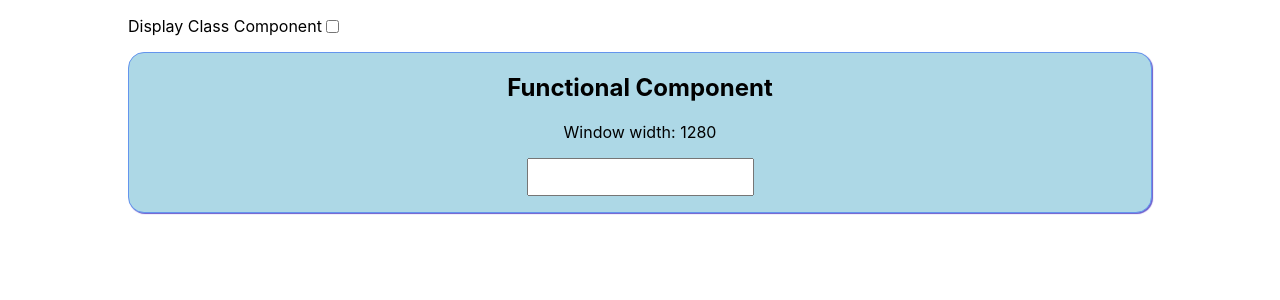
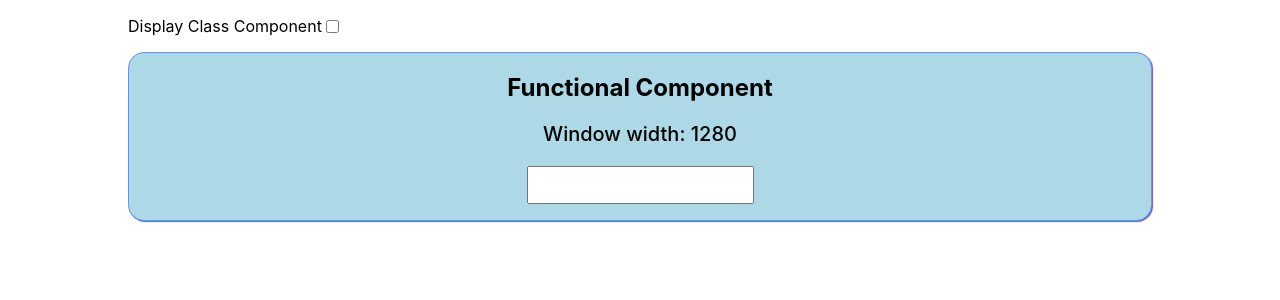
Before and after one commit to ayerest/bookclub, a React (Create React App) app in the folder react-lab/render-props/: page / in a window 1280 px wide. Both pictures are taken after a click on the checkbox 332 px from the left and 26 px from the top of the page. Shown: the top 300 px of the page. Built offline with nearby package versions, Linux system fonts and the light colour scheme.

Commit message:
adding notes

```diff
--- a/react-lab/render-props/src/App.css
+++ b/react-lab/render-props/src/App.css
@@ -33,6 +33,11 @@ body {
 input {
   padding: .5rem;
   font-size: 1rem;
+}
+
+.windowWidth {
+  font-size: 1.25rem;
+  font-weight: 500;
 }
 
 .App {
--- a/react-lab/render-props/src/FunctionalComponent.jsx
+++ b/react-lab/render-props/src/FunctionalComponent.jsx
@@ -32,7 +32,7 @@ const FunctionalComponent = ({ thisThing, thisOtherThing }) => {
   return (
     <div className="component functional">
       <h2>Functional Component</h2>
-      <p>Window width: {windowWidth}</p>
+      <p className="windowWidth">Window width: {windowWidth}</p>
       <div className="inputHolder">
         <input
           type="text"
--- a/react-lab/render-props/src/notes/ClassComponent.jsx
+++ b/react-lab/render-props/src/notes/ClassComponent.jsx
@@ -2,9 +2,11 @@ import React, { Component } from "react";
 import ClassGuessingGame from "./ClassGuessingGame";
 import WindowResize from "./WindowResize";
 
+// STEP 10: create component to render WindowResize
 class ClassComponent extends Component {
   render() {
     return (
+      // STEP 11: render props function
       <WindowResize render={windowWidth => (<ClassGuessingGame windowWidth={windowWidth} />)} />
     );
   }
--- a/react-lab/render-props/src/notes/ClassGuessingGame.jsx
+++ b/react-lab/render-props/src/notes/ClassGuessingGame.jsx
@@ -5,6 +5,7 @@ class ClassGuessingGame extends Component {
     super(props);
     this.state = {
       guessInput: "Guess",
+      // STEP 1: remove windowWidth from state
       // windowWidth: window.innerWidth,
       previousGuesses: [],
     };
@@ -13,6 +14,7 @@ class ClassGuessingGame extends Component {
   componentDidMount() {
     console.log("Component did mount");
     document.title = this.state.guessInput;
+    // STEP 2a: remove event listener
     // window.addEventListener("resize", this.handleResize);
   }
 
@@ -23,6 +25,7 @@ class ClassGuessingGame extends Component {
 
   componentWillUnmount() {
     console.log("Component will unmount");
+    // STEP 2b: remove event listener
     // window.removeEventListener("resize", this.handleResize);
   }
 
@@ -41,7 +44,8 @@ class ClassGuessingGame extends Component {
     return (
       <div className="component class">
         <h2>Class Component</h2>
-        <p>Window width: {this.props.windowWidth.windowWidth}</p>
+        {/* STEP 3: this.props instead of this.state */}
+        <p className="windowWidth">Window width: {this.props.windowWidth.windowWidth}</p>
         <div className="inputHolder">
           <input
             type="text"
```
Also changed, not shown: react-lab/render-props/src/notes/WindowResize.jsx (+6 -2 lines).
